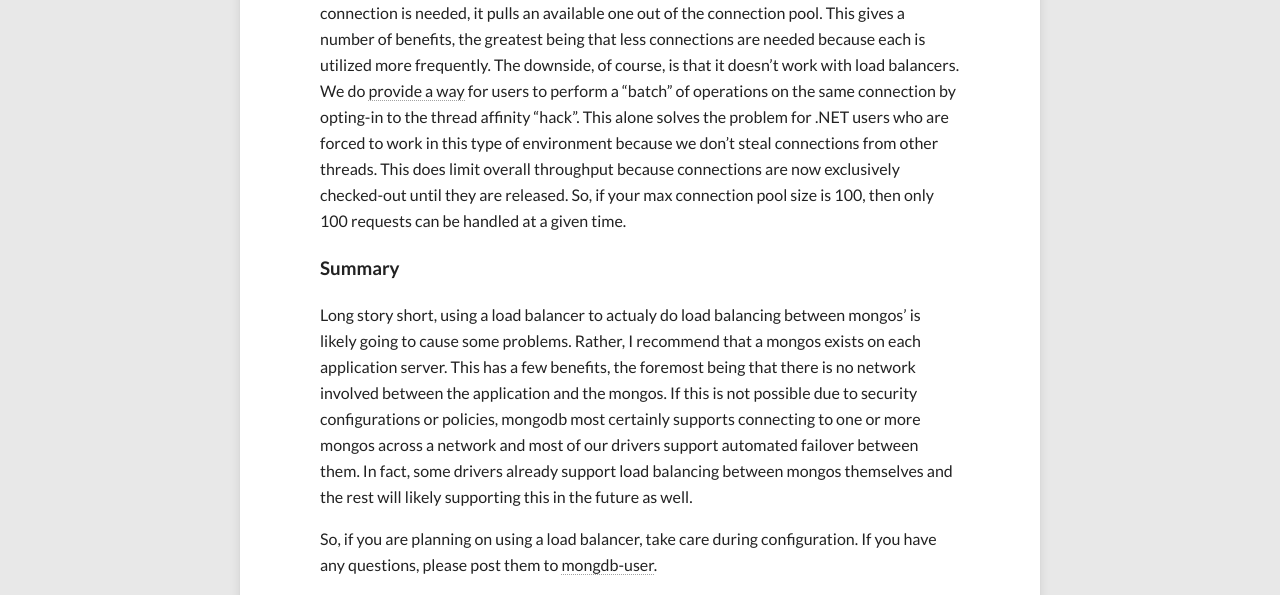
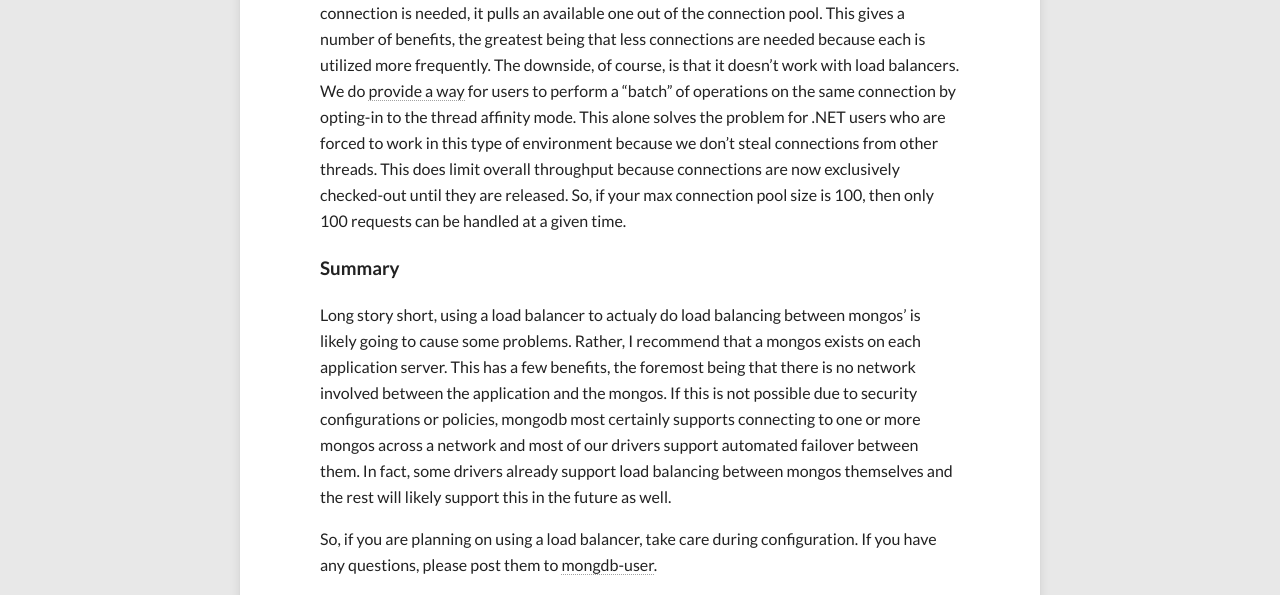
Before and after one commit to craiggwilson/craiggwilson.github.io, a Jekyll site: the page built from _posts/software/2013-10-21-load-balanced-mongos.md, in a window 1280 px wide and 900 px high, scrolled down 2313 px. Shown: the part 179-774 px from the top of the window. Built offline with Jekyll 4.4.1, drawn with Linux system fonts in a browser that asks for light colours; nearby versions of some CDN libraries; comment, search, counter and statistics services are not loaded.

Commit message:
typo fixing.

```diff
--- a/_posts/software/2013-10-21-load-balanced-mongos.md
+++ b/_posts/software/2013-10-21-load-balanced-mongos.md
@@ -45,10 +45,10 @@ Many of the drivers copied our Java driver's modus operandi which uses thread af
 
 #### .NET
 
-The .NET driver doesn't do this thread affinity thing unless requested.  Instead, everytime a connection is needed, it pulls an available one out of the connection pool.  This gives a number of benefits, the greatest being that less connections are needed because each is utilized more frequently.  The downside, of course, is that it doesn't work with load balancers.  We do [provide a way](http://docs.mongodb.org/ecosystem/tutorial/use-csharp-driver/#requeststart-requestdone-methods) for users to perform a "batch" of operations on the same connection by opting-in to the thread affinity "hack".  This alone solves the problem for .NET users who are forced to work in this type of environment because we don't steal connections from other threads.  This does limit overall throughput because connections are now exclusively checked-out until they are released.  So, if your max connection pool size is 100, then only 100 requests can be handled at a given time.
+The .NET driver doesn't do this thread affinity thing unless requested.  Instead, everytime a connection is needed, it pulls an available one out of the connection pool.  This gives a number of benefits, the greatest being that less connections are needed because each is utilized more frequently.  The downside, of course, is that it doesn't work with load balancers.  We do [provide a way](http://docs.mongodb.org/ecosystem/tutorial/use-csharp-driver/#requeststart-requestdone-methods) for users to perform a "batch" of operations on the same connection by opting-in to the thread affinity mode.  This alone solves the problem for .NET users who are forced to work in this type of environment because we don't steal connections from other threads.  This does limit overall throughput because connections are now exclusively checked-out until they are released.  So, if your max connection pool size is 100, then only 100 requests can be handled at a given time.
 
 ### Summary
 
-Long story short, using a load balancer to actualy do load balancing between mongos' is likely going to cause some problems. Rather, I recommend that a mongos exists on each application server.  This has a few benefits, the foremost being that there is no network involved between the application and the mongos.  If this is not possible due to security configurations or policies, mongodb most certainly supports connecting to one or more mongos across a network and most of our drivers support automated failover between them.  In fact, some drivers already support load balancing between mongos themselves and the rest will likely supporting this in the future as well.
+Long story short, using a load balancer to actualy do load balancing between mongos' is likely going to cause some problems. Rather, I recommend that a mongos exists on each application server.  This has a few benefits, the foremost being that there is no network involved between the application and the mongos.  If this is not possible due to security configurations or policies, mongodb most certainly supports connecting to one or more mongos across a network and most of our drivers support automated failover between them.  In fact, some drivers already support load balancing between mongos themselves and the rest will likely support this in the future as well.
 
 So, if you are planning on using a load balancer, take care during configuration.  If you have any questions, please post them to [mongdb-user](https://groups.google.com/forum/#!forum/mongodb-user).
```
